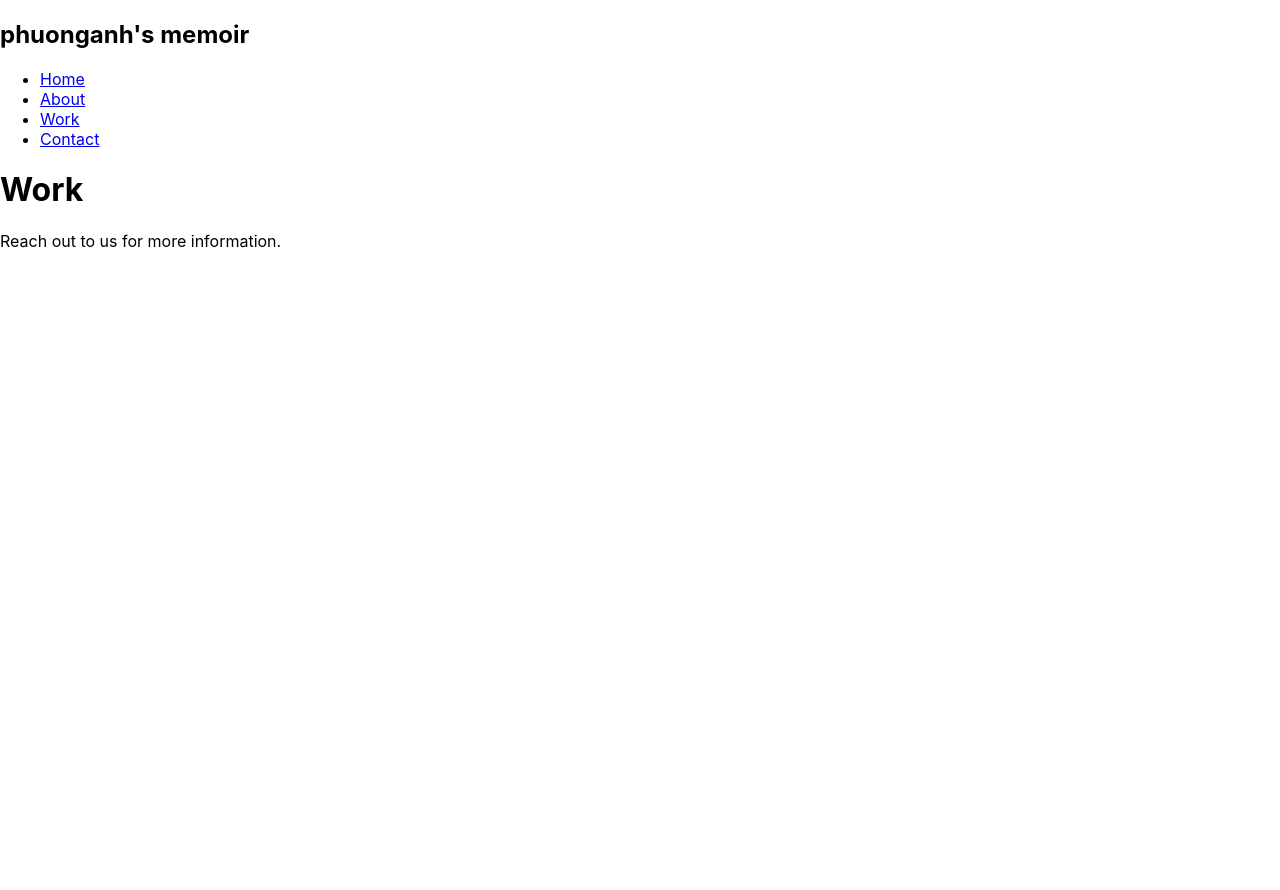
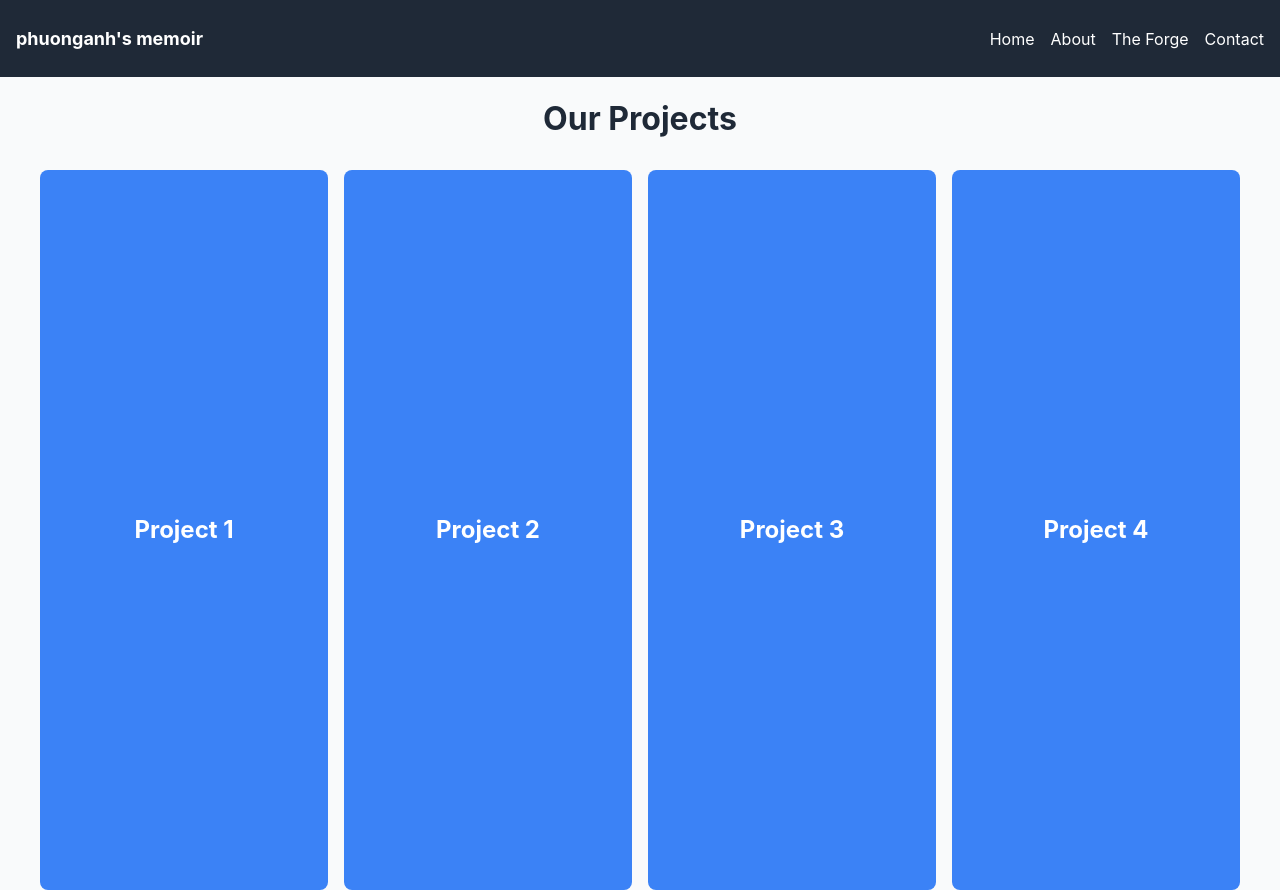
Before and after one commit to PhuongAnh2212/portfolio, a React (Create React App) app: page /work in a window 1280 px wide. Before the commit the page ends 800 px from the top, so only its background shows below. Built offline with nearby package versions, Linux system fonts and the light colour scheme.

Commit message:
update navbar and works

```diff
--- /dev/null
+++ b/src/components/Navbar.css
@@ -0,0 +1,30 @@
+.nav-container{
+    display: flex;
+    justify-content: space-between; /* Space between the title and links */
+    align-items: center;
+    padding: 1rem;
+    background-color: #1f2937;
+    color: white;
+}
+
+.nav-title{
+    font-size: large;
+}
+
+.nav-container ul {
+    display: flex;
+    list-style: none; /* Remove bullet points */
+    gap: 1rem; /* Add space between the links */
+    margin: 0; /* Remove default margin */
+    padding: 0; /* Remove default padding */
+}
+
+.nav-container li a {
+text-decoration: none; /* Remove underline */
+color: white; /* Link color */
+transition: color 0.3s;
+}
+
+.nav-container li a:hover {
+color: #3b82f6; /* Blue on hover */
+}
--- a/src/components/Navbar.js
+++ b/src/components/Navbar.js
@@ -1,18 +1,17 @@
 import React from 'react';
+import './Navbar.css'
 import { Link } from 'react-router-dom';
 
 const Navbar = () => (
-  <nav className="bg-gray-800 p-4">
-    <div className="container mx-auto flex justify-between items-center text-white">
-      <h1 className="text-xl font-bold">phuonganh's memoir</h1>
-      <ul className="flex space-x-4">
+    <div className="nav-container">
+        <h1 className="nav-title">phuonganh's memoir</h1>
+        <ul className="flex space-x-4">
         <li><Link to="/">Home</Link></li>
         <li><Link to="/about">About</Link></li>
-        <li><Link to="/work">Work</Link></li>
+        <li><Link to="/work">The Forge</Link></li>
         <li><Link to="/contact">Contact</Link></li>
-      </ul>
+        </ul>
     </div>
-  </nav>
 );
 
 export default Navbar;
--- /dev/null
+++ b/src/pages/Works/works.css
@@ -0,0 +1,67 @@
+/* Overall container styling */
+.work-container {
+    display: flex;
+    flex-direction: column;
+    align-items: center;
+    justify-content: center;
+    min-height: 100vh;
+    background-color: #f9fafb; /* Light gray background */
+    margin: 0;
+    padding: 0;
+    overflow: hidden;
+    box-sizing: border-box;
+  }
+
+  /* Title styling */
+  .work-title {
+    font-size: 2rem;
+    font-weight: bold;
+    margin-bottom: 2rem;
+    text-align: center;
+    color: #1f2937; /* Dark gray */
+  }
+
+  /* Grid layout for projects */
+  .projects-grid {
+    display: grid;
+    grid-template-columns: repeat(4, 1fr); /* 4 equal columns */
+    gap: 1rem; /* Space between items */
+    width: 100%;
+    max-width: 1200px; /* Optional: limit grid width */
+    height: calc(100vh - 5rem); /* Take up most of the screen */
+  }
+
+  /* Project cards styling */
+  .project-card {
+    display: flex;
+    align-items: center;
+    justify-content: center;
+    background-color: #3b82f6; /* Blue background */
+    color: white;
+    font-size: 1.5rem;
+    font-weight: bold;
+    text-align: center;
+    border-radius: 8px; /* Rounded corners */
+    transition: transform 0.3s ease, box-shadow 0.3s ease;
+    cursor: pointer;
+  }
+
+  /* Hover effect */
+  .project-card:hover {
+    transform: scale(1.1); /* Slightly enlarge */
+    box-shadow: 0 10px 20px rgba(0, 0, 0, 0.2); /* Add shadow */
+    z-index: 1; /* Bring to front */
+  }
+
+  /* Responsive design */
+  @media (max-width: 768px) {
+    .projects-grid {
+      grid-template-columns: repeat(2, 1fr); /* 2 columns for smaller screens */
+    }
+  }
+
+  @media (max-width: 480px) {
+    .projects-grid {
+      grid-template-columns: 1fr; /* Single column for very small screens */
+    }
+  }
--- a/src/pages/Works/works.js
+++ b/src/pages/Works/works.js
@@ -1,9 +1,15 @@
 import React from 'react';
+import './works.css';
 
 const Work = () => (
-  <div>
-    <h1>Work</h1>
-    <p>Reach out to us for more information.</p>
+  <div className="work-container">
+    <h1 className="work-title">Our Projects</h1>
+    <div className="projects-grid">
+      <div className="project-card">Project 1</div>
+      <div className="project-card">Project 2</div>
+      <div className="project-card">Project 3</div>
+      <div className="project-card">Project 4</div>
+    </div>
   </div>
 );
 
```
